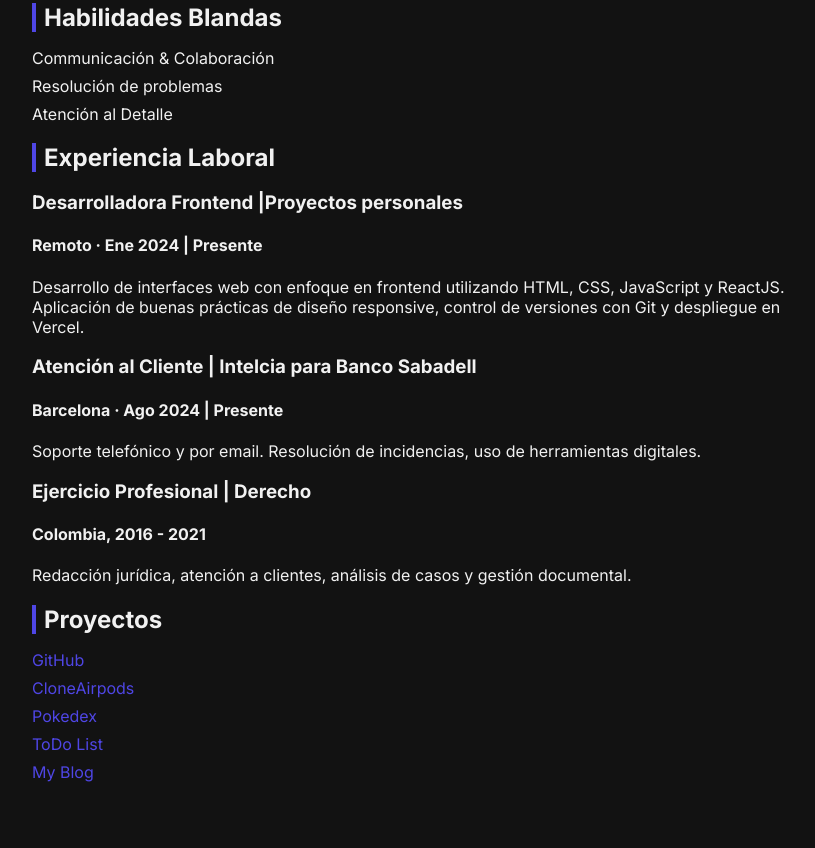
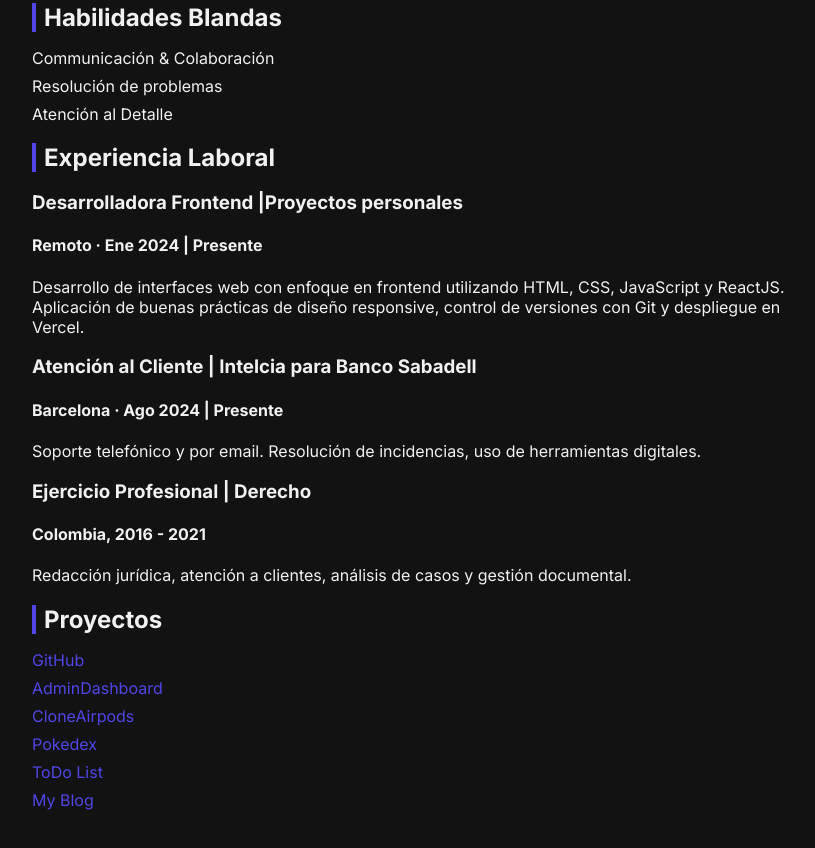
Before and after one commit to NataliaNova/NatNovCV, a plain HTML site: page index.html in a window 1280 px wide. Shown: the part 942-1790 px from the top of the page, without its empty margins (208-1023 px from the left). Drawn offline with Linux system fonts and the light colour scheme.

Commit message:
AdminDash

```diff
--- a/index.html
+++ b/index.html
@@ -86,7 +86,8 @@
         <h2>Proyectos</h2>
         <ul>
           <li><a href="https://github.com/NataliaNova" target="_blank">GitHub</a></li>
-           <li><a href="https://airpods-clone-two.vercel.app/" target="_blank">CloneAirpods</a></li>
+          <li><a href="https://admin-dashboard-mlm3aq8lx-natalianovas-projects.vercel.app/login" target="_blank">AdminDashboard</a></li>
+          <li><a href="https://airpods-clone-two.vercel.app/" target="_blank">CloneAirpods</a></li>
            <li><a href="https://master-inesdi-2024-simple-pokedex-one.vercel.app/" target="_blank">Pokedex</a></li>
            <li><a href="https://todo-list-three-gamma-14.vercel.app/" target="_blank">ToDo List</a></li>
            <li><a href="https://mi-blog-react.vercel.app/" target="_blank">My Blog</a></li>
```
